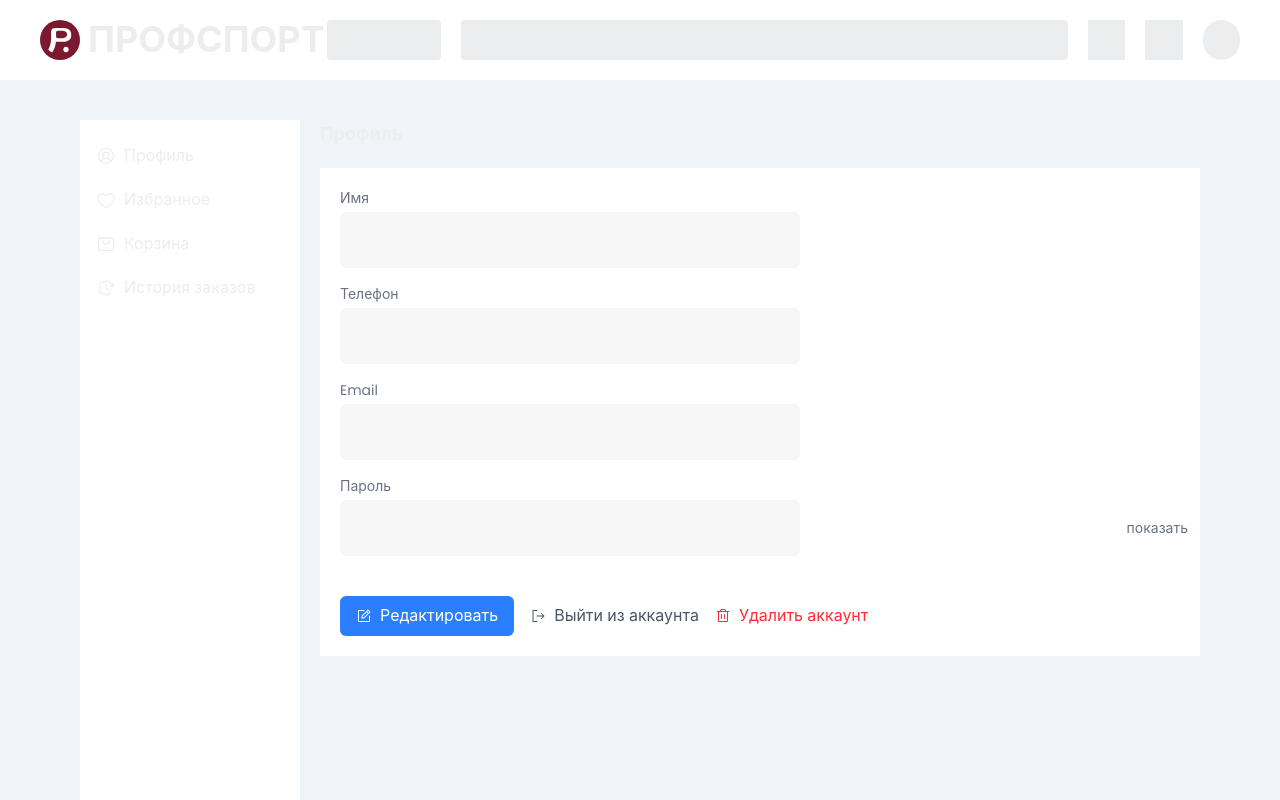
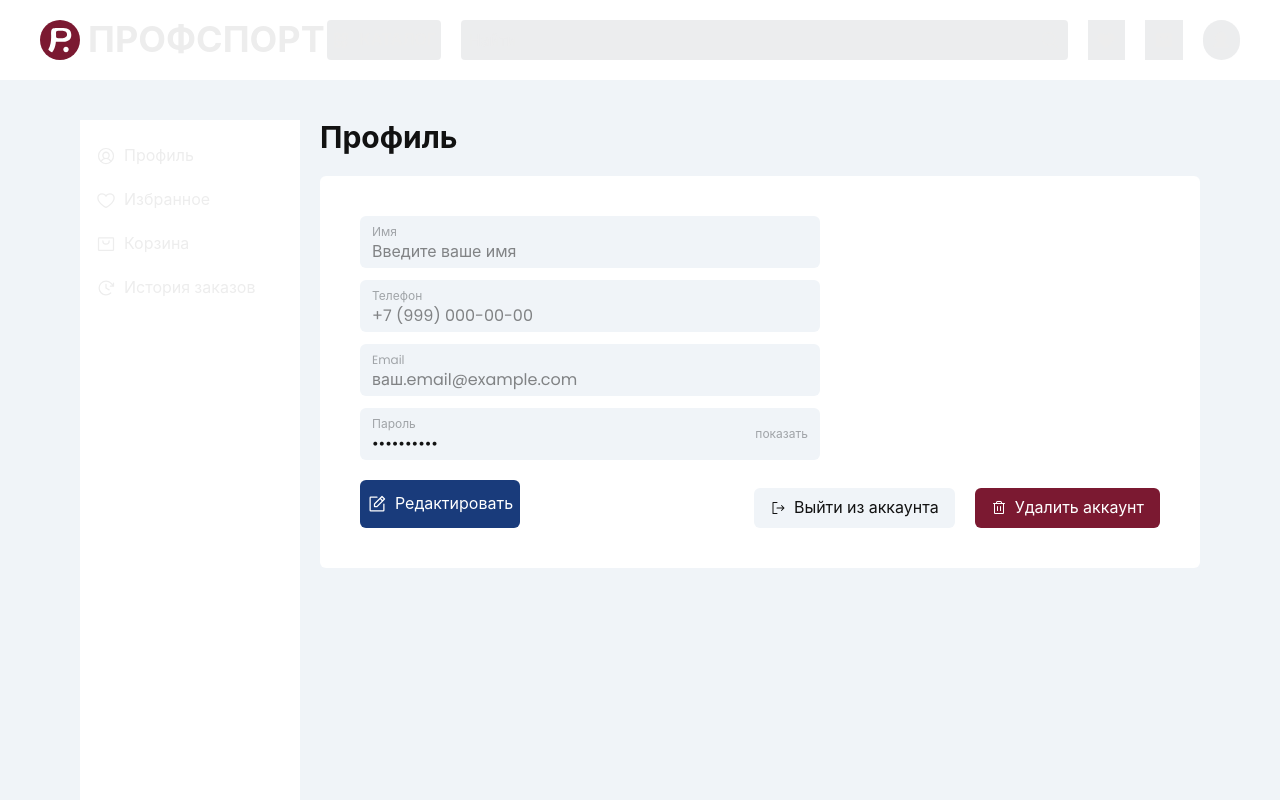
Before and after one commit to Mayraiden/ProfSport, a Next.js app: page /profile in a window 1280 px wide. Shown: the top 800 px of the page. Built offline with nearby package versions, Linux system fonts and the light colour scheme.

Commit message:
fixing a profile page bugs

```diff
--- a/src/widgets/ProfileInfo/ProfileInfo.tsx
+++ b/src/widgets/ProfileInfo/ProfileInfo.tsx
@@ -1,7 +1,6 @@
 'use client'
 
 import { useState } from 'react'
-import { IInput } from '@/shared/ui/IInput'
 import {
 	TrashIcon,
 	SignOutIcon,
@@ -89,75 +88,89 @@ export const ProfileInfo = () => {
 
 	return (
 		<div className="w-full">
-			<h2 className="text-lg font-bold mb-5">Профиль</h2>
-			<div className="w-full pt-5 pl-5 pb-5 bg-white">
-				<form
-					className="flex flex-col gap-4"
-					onSubmit={(e) => e.preventDefault()}
-				>
+			{/* Заголовок страницы */}
+			<div className="mb-5">
+				<h1 className="text-3xl font-bold text-black">Профиль</h1>
+			</div>
+
+			{/* Форма с данными пользователя */}
+			<div className="w-full bg-white rounded-md p-10">
+				<div className="max-w-4xl">
+					{/* Поля ввода */}
+					<div className="max-w-[460px] space-y-3 mb-5">
 						{/* Имя */}
-					<div className="flex flex-col gap-1">
-						<label className="text-sm text-gray-500">Имя</label>
-						<IInput
+						<div className="relative h-13 bg-[#F0F4F8] rounded-md">
+							<label className="absolute top-2 left-3 text-xs text-[#A0A4A8] font-normal">
+								Имя
+							</label>
+							<input
+								type="text"
 								value={userData.name}
 								onChange={(e) => handleInputChange('name', e.target.value)}
+								disabled={!isEditMode}
+								className="absolute top-6 left-3 right-3 bg-transparent text-base text-black outline-none disabled:cursor-not-allowed"
 								placeholder="Введите ваше имя"
-							disabled={!isEditMode}
-							className={errors.name ? 'border-red-500' : ''}
 							/>
-						{errors.name && (
-							<span className="text-xs text-red-500">{errors.name}</span>
-						)}
 						</div>
 
 						{/* Телефон */}
-					<div className="flex flex-col gap-1">
-						<label className="text-sm text-gray-500">Телефон</label>
-						<IInput
+						<div className="relative h-13 bg-[#F0F4F8] rounded-md">
+							<label className="absolute top-2 left-3 text-xs text-[#A0A4A8] font-normal">
+								Телефон
+							</label>
+							<input
+								type="tel"
 								value={userData.phone}
 								onChange={(e) => handleInputChange('phone', e.target.value)}
+								disabled={!isEditMode}
+								className="absolute top-6 left-3 right-3 bg-transparent text-base text-black outline-none disabled:cursor-not-allowed"
 								placeholder="+7 (999) 000-00-00"
-							disabled={!isEditMode}
-							className={errors.phone ? 'border-red-500' : ''}
 							/>
-						{errors.phone && (
-							<span className="text-xs text-red-500">{errors.phone}</span>
-						)}
 						</div>
 
 						{/* Email */}
-					<div className="flex flex-col gap-1">
-						<label className="text-sm text-gray-500">Email</label>
-						<IInput
+						<div className="relative h-13 bg-[#F0F4F8] rounded-md">
+							<label className="absolute top-2 left-3 text-xs text-[#A0A4A8] font-normal">
+								Email
+							</label>
+							<input
 								type="email"
 								value={userData.email}
 								onChange={(e) => handleInputChange('email', e.target.value)}
-							placeholder="your.email@example.com"
-							disabled={!isEditMode}
-							className={errors.email ? 'border-red-500' : ''}
+								disabled={isEditMode}
+								className={`absolute top-6 left-3 right-3 bg-transparent text-base outline-none disabled:cursor-not-allowed ${
+									isEditMode ? 'text-[#A0A4A8] opacity-50' : 'text-black'
+								}`}
+								placeholder="ваш.email@example.com"
 							/>
-						{errors.email && (
-							<span className="text-xs text-red-500">{errors.email}</span>
-						)}
 						</div>
 
 						{/* Пароль */}
-					<div className="flex flex-col gap-1">
-						<label className="text-sm text-gray-500">Пароль</label>
-						<div className="relative">
-							<IInput
+						<div className="relative h-13 bg-[#F0F4F8] rounded-md">
+							<label className="absolute top-2 left-3 text-xs text-[#A0A4A8] font-normal">
+								Пароль
+							</label>
+							<input
 								type={showPassword ? 'text' : 'password'}
-								value={isEditMode ? userData.password : '**********'}
+								value={
+									isEditMode
+										? userData.password
+										: showPassword
+											? userData.password
+											: '**********'
+								}
 								onChange={(e) => handleInputChange('password', e.target.value)}
+								disabled={isEditMode}
+								className={`absolute top-6 left-3 right-20 bg-transparent text-base outline-none disabled:cursor-not-allowed ${
+									isEditMode ? 'text-[#A0A4A8] opacity-50' : 'text-black'
+								}`}
 								placeholder="Введите пароль"
-								disabled={!isEditMode}
-								className="pr-10"
 							/>
 							{!isEditMode && (
 								<button
 									type="button"
 									onClick={togglePasswordVisibility}
-									className="absolute right-3 top-1/2 transform -translate-y-1/2 text-gray-500 hover:text-gray-700 text-sm"
+									className="absolute right-3 top-1/2 transform -translate-y-1/2 text-xs text-[#A0A4A8] hover:text-gray-700"
 								>
 									{showPassword ? 'скрыть' : 'показать'}
 								</button>
@@ -166,20 +179,27 @@ export const ProfileInfo = () => {
 					</div>
 
 					{/* Кнопки действий */}
-					<div className="flex items-center gap-4 mt-6">
+					<div className="flex justify-between items-end">
+						{/* Кнопка Редактировать/Сохранить */}
 						<button
 							type="button"
 							onClick={handleEditToggle}
-							className="flex items-center gap-2 px-4 py-2 bg-blue-500 text-white rounded-md hover:bg-blue-600 transition-colors duration-200"
+							className={`w-40 h-12 px-6 py-4 flex items-center justify-center gap-2  rounded-md transition-colors duration-200 ${
+								isEditMode
+									? 'bg-[#2A7D5A] text-white hover:bg-[#1f5f47]'
+									: 'bg-[#193B7B] text-white hover:bg-[#1a4a8f]'
+							}`}
 						>
-							<NotePencilIcon size={16} />
+							<NotePencilIcon size={20} className="shrink-0" />
 							{isEditMode ? 'Сохранить' : 'Редактировать'}
 						</button>
 
+						{/* Кнопки Выйти и Удалить */}
+						<div className="flex items-center gap-5">
 							<button
 								type="button"
 								onClick={handleLogout}
-							className="flex items-center gap-2 text-gray-600 hover:text-gray-800 transition-colors duration-200"
+								className="flex items-center gap-2 px-4 py-2 bg-[#F0F4F8] text-black rounded-md hover:bg-[#e8edf2] transition-colors duration-200"
 							>
 								<SignOutIcon size={16} />
 								Выйти из аккаунта
@@ -188,13 +208,14 @@ export const ProfileInfo = () => {
 							<button
 								type="button"
 								onClick={handleDeleteAccount}
-							className="flex items-center gap-2 text-red-500 hover:text-red-600 transition-colors duration-200"
+								className="flex items-center gap-2 px-4 py-2 bg-[#7B1931] text-white rounded-md hover:bg-[#6a1529] transition-colors duration-200"
 							>
 								<TrashIcon size={16} />
 								Удалить аккаунт
 							</button>
 						</div>
-				</form>
+					</div>
+				</div>
 			</div>
 		</div>
 	)
```
Also changed, not shown: 1 other file (tests, documents, lock files or other folders). Lines whose indentation alone changed are shown as unchanged.
